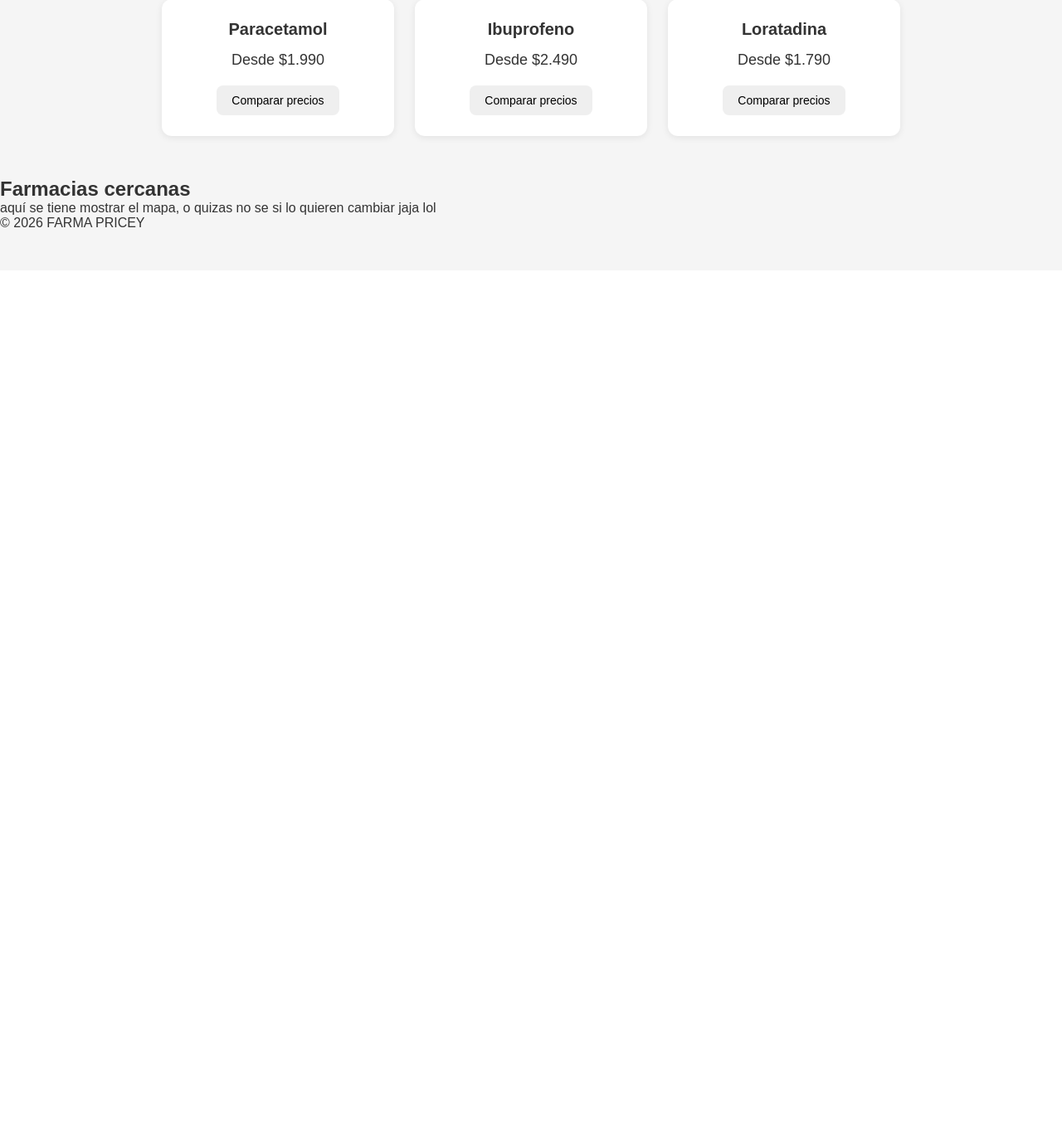
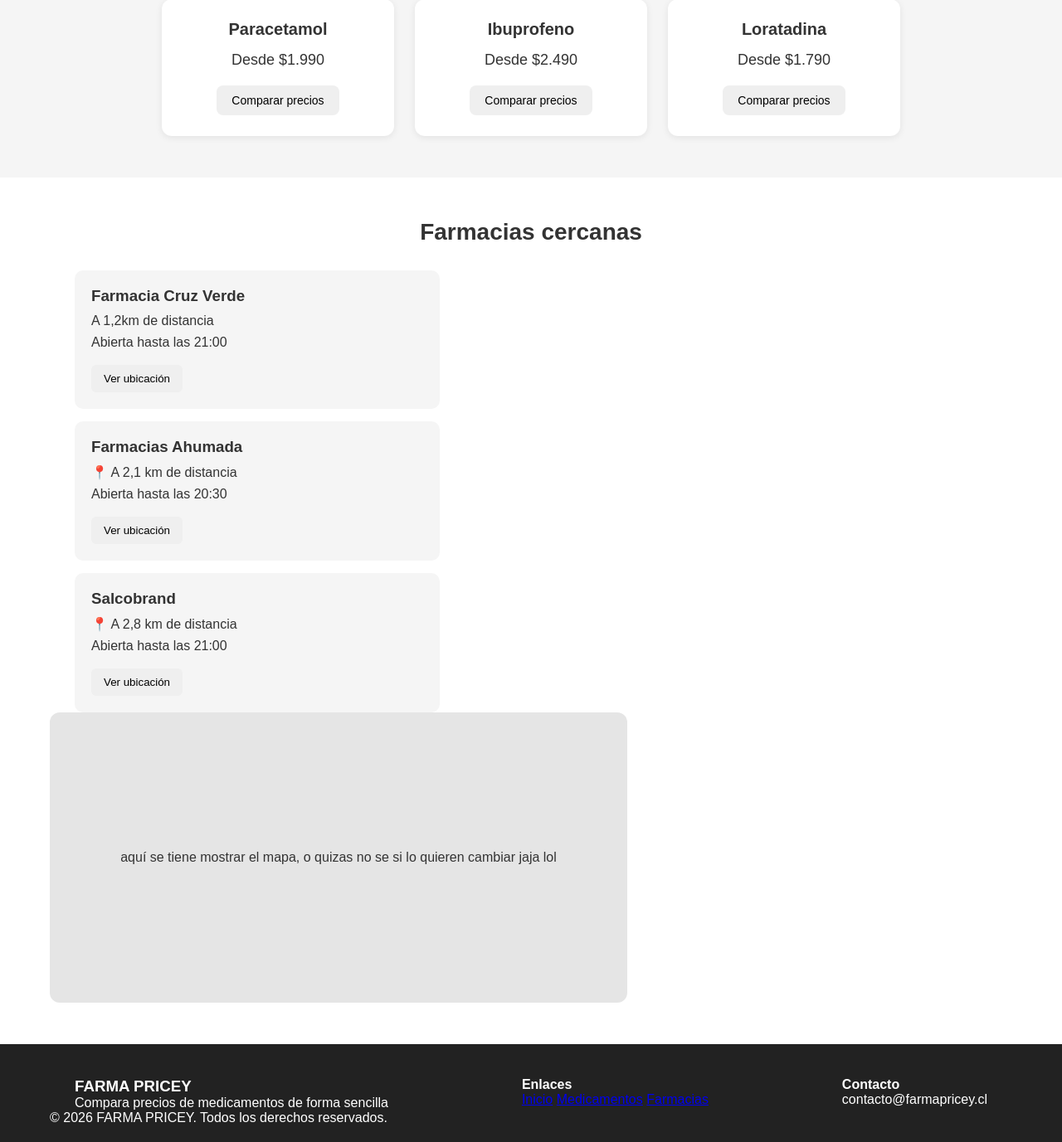
Before and after one commit to basto115/Pagina-Pricey, a Django app: page / in a window 1280 px wide. Shown: the part 474-1851 px from the top of the page at 83% size. Before the commit the page ends 748 px from the top, so only its background shows below. Run offline with Django 5.2, Linux system fonts and the light colour scheme.

Commit message:
mapa (falso), footer + css

```diff
--- a/farmacia/static/farmacia/css/estilo.css
+++ b/farmacia/static/farmacia/css/estilo.css
@@ -113,3 +113,74 @@ nav a {
     cursor: pointer;
     font-size: 14px;
 }
+
+.farmacias {
+    padding: 50px 60px;
+    background-color: white;
+}
+
+.farmacias h2 {
+    text-align: center;
+    margin-bottom: 30px;
+    font-size: 28px;
+}
+
+.farmacias-contenido {
+    display: flex;
+    gap: 30px;
+    max-width: 1100px;
+    margin: 0 auto;
+}
+
+.lista-farmacias {
+    width: 40%;
+    display: flex;
+    flex-direction: column;
+    gap: 15px;
+}
+
+.farmacia {
+    padding: 20px;
+    background-color: #f5f5f5;
+    border-radius: 10px;
+}
+
+.farmacia h3 {
+    margin-bottom: 10px;
+}
+
+.farmacia p {
+    margin-bottom: 8px;
+}
+
+.farmacia button {
+    margin-top: 10px;
+    padding: 9px 15px;
+    border: none;
+    border-radius: 6px;
+    cursor: pointer;
+}
+
+.mapa {
+    width: 60%;
+    min-height: 350px;
+    display: flex;
+    justify-content: center;
+    align-items: center;
+    background-color: #e5e5e5;
+    border-radius: 12px;
+}
+
+footer {
+    background-color: #222;
+    color: white;
+    padding: 40px 60px 20px;
+}
+
+.footer-contenido {
+    display: flex;
+    justify-content: space-between;
+    max-width: 1100px;
+    margin: 0 auto;
+    gap: 40px;
+}
--- a/farmacia/templates/inicio.html
+++ b/farmacia/templates/inicio.html
@@ -75,8 +75,37 @@
             </div>
           </section>
           <!-- farmacias cercanas -->
+           <!-- Datos ficticios hasta que se implemente el mapa (soy el mapa, soy el mapa) -->
           <section class="farmacias">
-            <h2> Farmacias cercanas</h2>
+            <h2>Farmacias cercanas</h2>
+
+            <div class="farmacias-contenido">
+
+                <div class="lista-farmacias">
+
+                    <div class="farmacia">
+                        <h3>Farmacia Cruz Verde</h3>
+                        <p>A 1,2km de distancia</p>
+                        <p>Abierta hasta las 21:00</p>
+                        <button>Ver ubicación</button>
+                    </div>
+
+                    <div class="farmacia">
+                        <h3>Farmacias Ahumada</h3>
+                        <p>📍 A 2,1 km de distancia</p>
+                        <p>Abierta hasta las 20:30</p>
+                        <button>Ver ubicación</button>
+                    </div>
+
+                    <div class="farmacia">
+                        <h3>Salcobrand</h3>
+                        <p>📍 A 2,8 km de distancia</p>
+                        <p>Abierta hasta las 21:00</p>
+                        <button>Ver ubicación</button>
+                    </div>
+
+                </div>
+            </div>
 
             <div class="mapa">
                 <p>aquí se tiene mostrar el mapa, o quizas no se si lo quieren cambiar jaja lol</p>
@@ -85,7 +114,29 @@
     </main>
     <!-- pata de pagina mmmm pata -->
      <footer>
-        <p>© 2026 FARMA PRICEY</p>
+        <div class="footer-contenido">
+
+            <div>
+                <h3>FARMA PRICEY</h3>
+                <p>Compara precios de medicamentos de forma sencilla</p>
+            </div>
+
+            <div>
+                <h4>Enlaces</h4>
+                <a href="#">Inicio</a>
+                <a href="#">Medicamentos</a>
+                <a href="#">Farmacias</a>
+            </div>
+
+            <div>
+                <h4>Contacto</h4>
+                <p>contacto@farmapricey.cl</p>
+            </div>
+        </div>
+        <div class="footer-bottom">
+            <p>© 2026 FARMA PRICEY. Todos los derechos reservados.</p>
+        </div>
+
      </footer>
 
     <script src="{% static 'farmacia/js/script.js' %}"></script>
```
